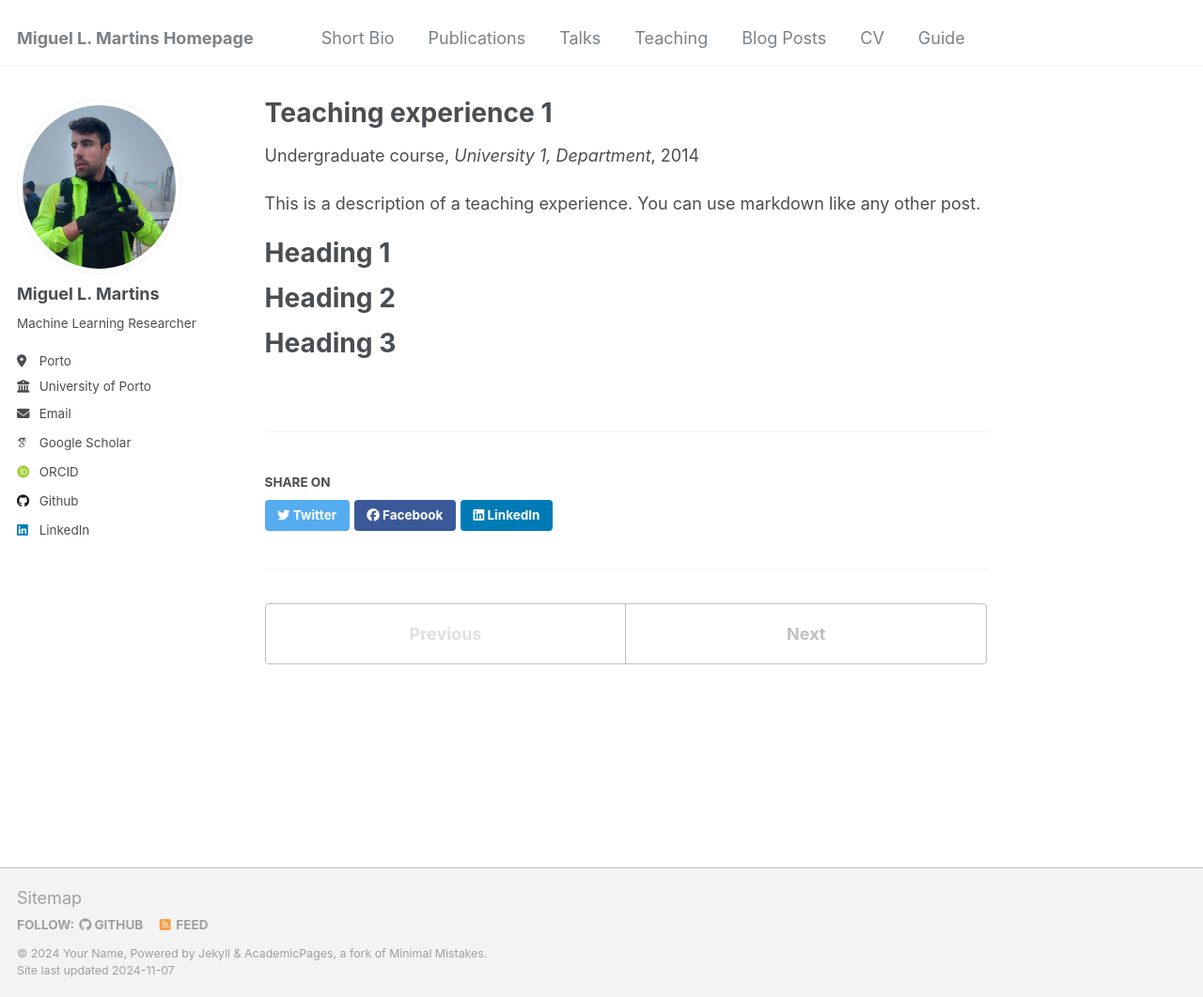
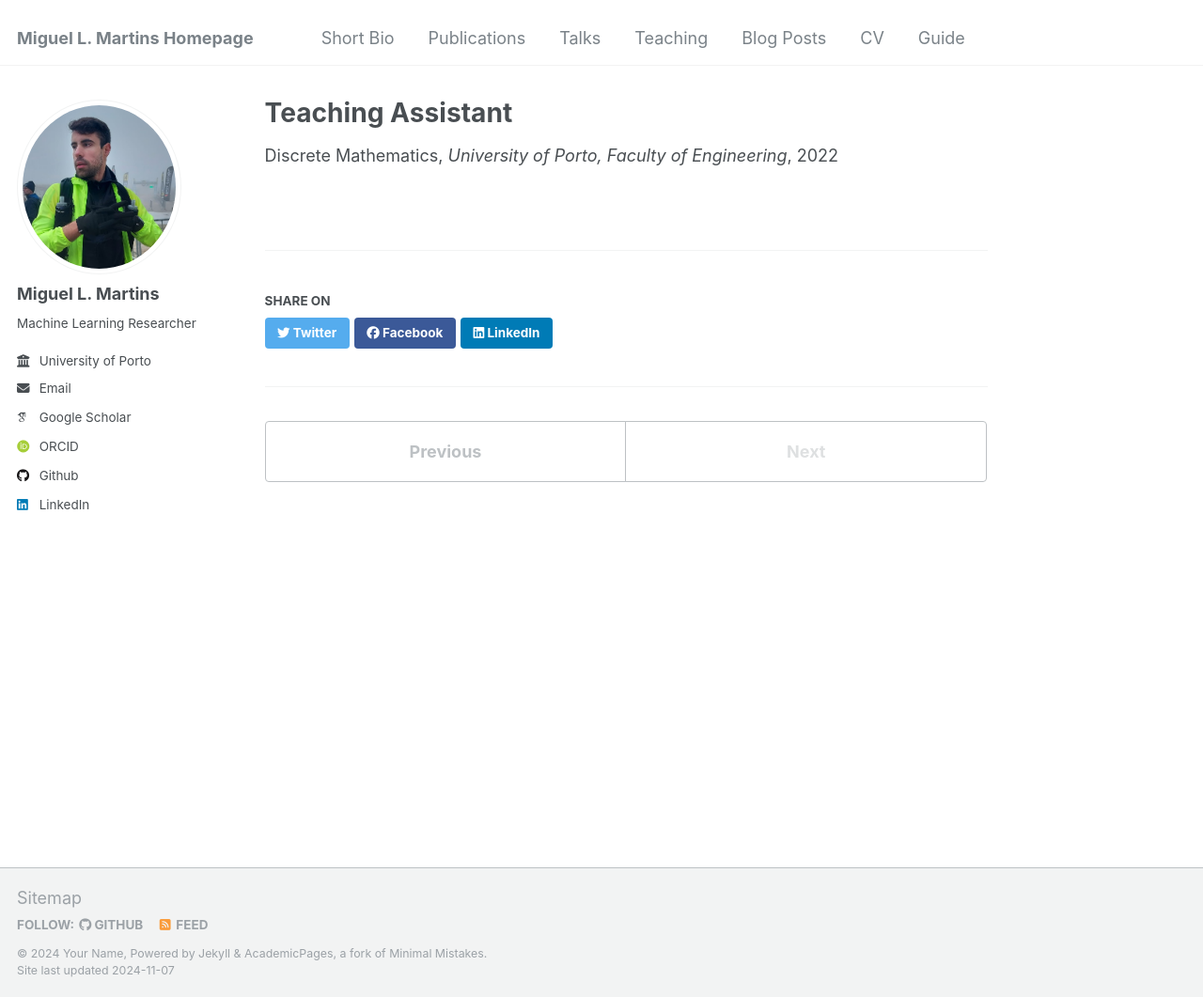
Before and after one commit to miguelmartins/miguelmartins.github.io, a Jekyll site: the page built from _teaching/2014-spring-teaching-1.md, in a window 1280 px wide and 1061 px high. Shown: the whole window at 94% size. Built offline with Jekyll 4.4.1, drawn with Linux system fonts in a browser that asks for light colours; some web fonts are replaced.

Commit message:
Update front page

```diff
--- a/_config.yml
+++ b/_config.yml
@@ -25,7 +25,7 @@ author:
   name             : "Miguel L. Martins"
   pronouns         : # example: "she/her"
   bio              : "Machine Learning Researcher"
-  location         : "Porto"
+  #location         : "Porto"
   employer         : "University of Porto"
   uri              : # URL
   email            : "miguelopesmartins@gmail.com"
--- a/_teaching/2014-spring-teaching-1.md
+++ b/_teaching/2014-spring-teaching-1.md
@@ -1,20 +1,9 @@
 ---
-title: "Teaching experience 1"
+title: "Teaching Assistant"
 collection: teaching
-type: "Undergraduate course"
-permalink: /teaching/2014-spring-teaching-1
-venue: "University 1, Department"
-date: 2014-01-01
-location: "City, Country"
+type: "Discrete Mathematics"
+permalink: /teaching/2022-discrete-math
+venue: "University of Porto, Faculty of Engineering"
+date: 2022-09-22
+location: "Porto, Portugal"
 ---
-
-This is a description of a teaching experience. You can use markdown like any other post.
-
-Heading 1
-======
-
-Heading 2
-======
-
-Heading 3
-======
```
Also changed, not shown: _data/courses.yml (added, +13 -0 lines), _pages/about.md (+8 -4 lines), images/cat_craddle_dalle.webp (added), images/up_logo.png (added).
